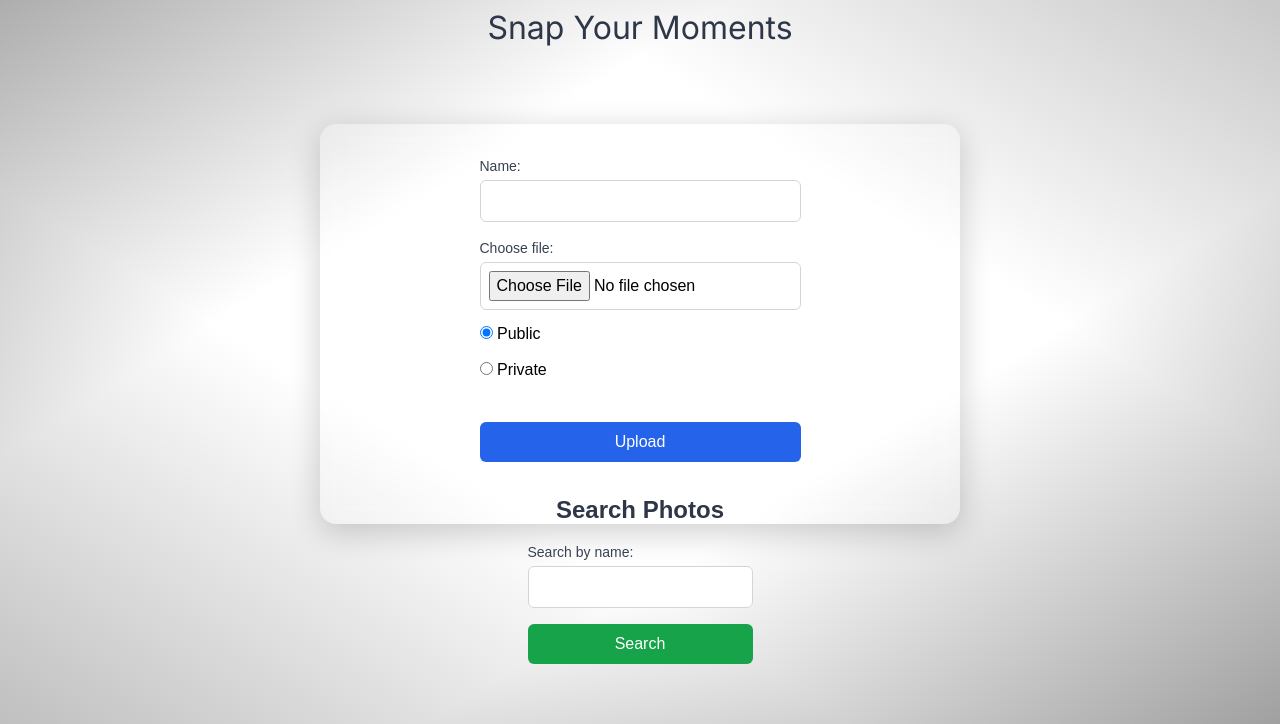
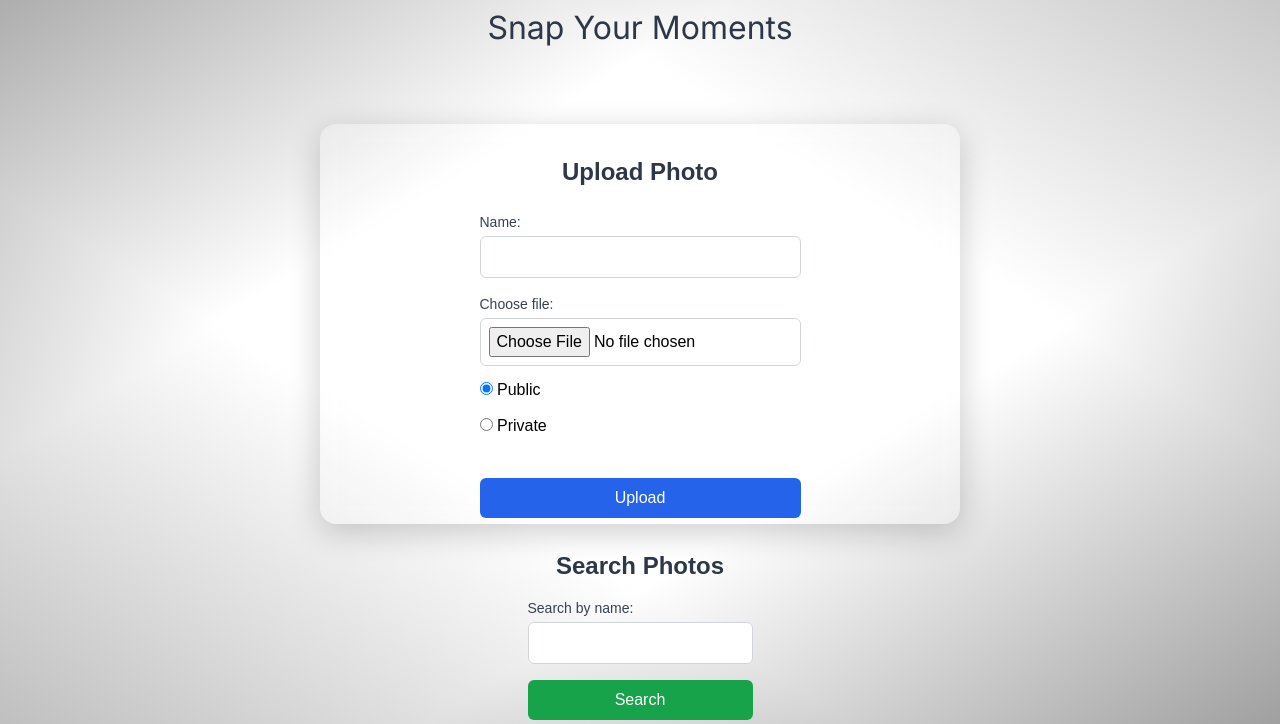
Before and after one commit to nlee1025git/FaithGallery, a Flask app: page / in a window 1280 px wide. Shown: the part 76-800 px from the top of the page. Run offline with Flask 3, Linux system fonts and the light colour scheme; the visitor is signed in with stand-in values (Sample User, id 1); some libraries are stand-ins or nearby versions.

Commit message:
Change in frontend
change in main page

```diff
--- a/backend/templates/index.html
+++ b/backend/templates/index.html
@@ -24,7 +24,9 @@
 
     <div class="container m-auto">
         {% if 'log_in' in session and session['log_in'] %}
+
             <form action="/upload" method="post" enctype="multipart/form-data" class="space-y-4">
+                 <h2 class="text-2xl font-semibold text-center mb-6">Upload Photo</h2>
                 <div class="w-full">
                     <label for="name" class="block text-sm font-medium text-gray-700">Name:</label>
                     <input type="text" id="name" name="name" required class="mt-1 block w-full p-2 border border-gray-300 rounded-md focus:ring-blue-500 focus:border-blue-500">
@@ -43,8 +45,8 @@
                 <input type="submit" value="Upload" class="btn w-full bg-blue-600 text-white p-2 rounded-md hover:bg-blue-700">
             </form>
 
-            <h2 class="text-2xl font-semibold mt-8 mb-4 text-center">Search Photos</h2>
             <form action="/search" method="get" class="space-y-4">
+                <h2 class="text-2xl font-semibold mt-8 mb-4 text-center">Search Photos</h2>
                 <div class="w-full">
                     <label for="search_name" class="block text-sm font-medium text-gray-700">Search by name:</label>
                     <input type="text" id="search_name" name="name" required class="mt-1 block w-full p-2 border border-gray-300 rounded-md focus:ring-blue-500 focus:border-blue-500">
```
